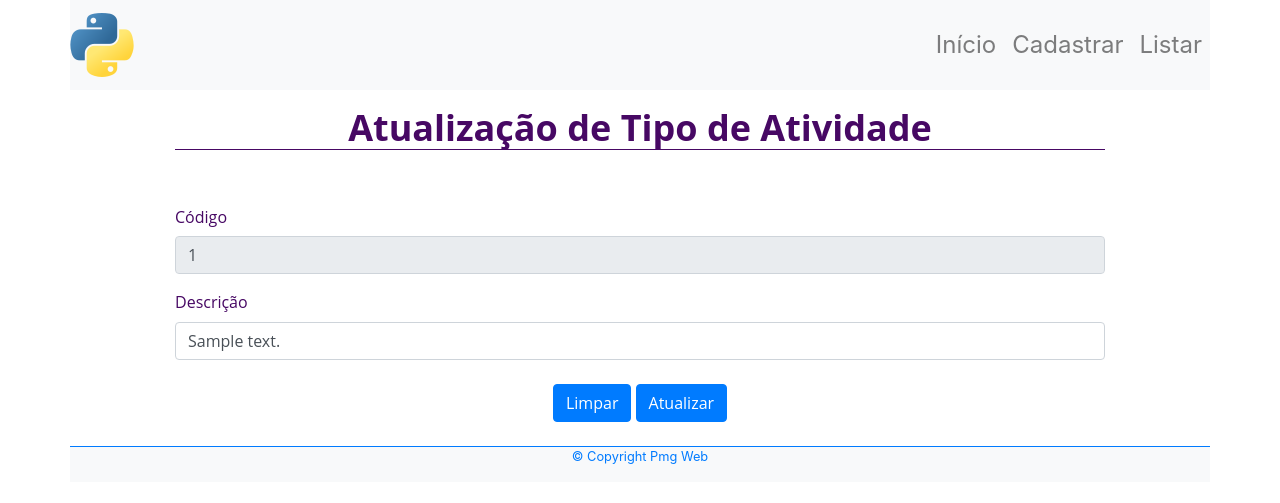
After one commit to msferreira-prof/abcdosaber_python, a Django app: page /tipodeatividade/carregar_tipodeatividade/1 in a window 1280 px wide. The commit adds this page. Shown: the top 503 px of the page. Run offline with Django 4.2, Linux system fonts and the light colour scheme; tables that the repository leaves empty hold one stand-in row (values such as "Sample post").

Commit message:
Processo de atualização de registros no app Tipo de Atividade

```diff
--- a/tipodeatividade/forms.py
+++ b/tipodeatividade/forms.py
@@ -1,4 +1,8 @@
 from django import forms
 
 class TipoDeAtividadeForm(forms.Form):
-    descricao = forms.CharField(max_length=100, required=False, help_text='Informe a descrição do Tipo de Atividade')
+    descricao = forms.CharField(max_length=100, required=True, help_text='Informe a descrição do Tipo de Atividade')
+
+class TipoDeAtividadeAtualizarForm(forms.Form):
+    codigo = forms.IntegerField(required=True, help_text='Informe o código do Tipo de Atividade')
+    descricao = forms.CharField(max_length=100, required=True, help_text='Informe a descrição do Tipo de Atividade')
--- /dev/null
+++ b/tipodeatividade/templates/tipodeatividade/atualizarTipoDeAtividade.html
@@ -0,0 +1,50 @@
+{% extends "base_template.html" %}
+
+{% block title %}
+    <title>Tipos de Atividade</title>
+{% endblock  %}
+
+{% block menu %}
+<div class="collapse navbar-collapse justify-content-end" id="mynavbar">
+    <div class="navbar-nav">
+        <a href="/" class="nav-link">Início</a>
+        <a href="{% url 'tipodeatividade:cadastro' %}" class="nav-link">Cadastrar</a>
+        <a href="{% url 'tipodeatividade:listar' %}" class="nav-link">Listar</a>
+    </div>
+</div>
+{% endblock %}
+
+{% block corpo %}
+<!-- main -->
+<main class="container m-2 w-75 mx-auto my-font-family">
+
+    <div class="row">
+        <div class="col text-center m-0">
+            <h2 class="mt-2 mb-5 my-h2">Atualização de Tipo de Atividade</h2>
+        </div>
+    </div>
+
+    <!-- formulario HTML -->
+    <form name="TipoDeAtividadeAtualizarForm" action="{% url 'tipodeatividade:atualizar_tipodeatividade'%}" method="post" class="my-label-color-purple">
+        {% csrf_token %}
+
+        <div class="form-group">
+            <label for="idCodigo" class="col-form-label">Código</label>
+            <input class="form-control" type="text" id="idCodigo" name="codigo" value="{{ tipodeatividade.codigo }}" readonly>
+        </div>
+
+        <div class="form-group">
+            <label for="idDescricao">Descrição</label>
+            <input class="form-control" type="text" id="idDescricao" name="descricao" value="{{ tipodeatividade.descricao }}" maxlength="70" required>
+        </div>
+
+        <div class="form-group my-4 text-center">
+            <input type="reset" value="Limpar" class="btn btn-primary btn-md">
+            <input type="submit" value="Atualizar" class="btn btn-primary btn-md">
+        </div>
+
+    </form>
+
+</main>
+
+{% endblock %}
--- a/tipodeatividade/templates/tipodeatividade/listarTiposAtividade.html
+++ b/tipodeatividade/templates/tipodeatividade/listarTiposAtividade.html
@@ -59,7 +59,7 @@
                         <td class="text-center"> {{ ta.codigo }} </td>
                         <td class="text-"> {{ ta.descricao }} </td>
                         <td>
-                            <a href="#" class="btn btn-mini"><i class="far fa-edit"></i></a>
+                            <a href="{% url 'tipodeatividade:carregar_tipodeatividade' ta.codigo %}" class="btn btn-mini"><i class="far fa-edit"></i></a>
                             <button type="button" class="btn" role="button" data-target="#modalExcluirTipoDeAtividade"
                                 data-toggle="modal" data-descricao="{{ta.descricao}}"
                                 data-url="{% url 'tipodeatividade:excluir_tipodeatividade' ta.codigo %}">
--- a/tipodeatividade/urls.py
+++ b/tipodeatividade/urls.py
@@ -8,4 +8,6 @@ urlpatterns = [
     path("cadastro/", views.carregar_cadastro, name="cadastro"),
     path("cadastrar/", views.cadastrar, name="cadastrar"),
     path("excluir/<int:codigo>", views.excluir, name="excluir_tipodeatividade"),
+    path("carregar_tipodeatividade/<int:codigo>", views.carregar_tipodeatividade, name="carregar_tipodeatividade"),
+    path("atualizarTipoDeAtividade/", views.atualizar, name="atualizar_tipodeatividade"),
 ]
--- a/tipodeatividade/views.py
+++ b/tipodeatividade/views.py
@@ -1,7 +1,8 @@
 from urllib import request
 from django.shortcuts import redirect, render
+import tipodeatividade
 from tipodeatividade.models import TipoDeAtividade
-from tipodeatividade.forms import TipoDeAtividadeForm
+from tipodeatividade.forms import TipoDeAtividadeForm, TipoDeAtividadeAtualizarForm
 
 # Create your views here.
 ## listar os tipos de atividade cadastrados
@@ -44,3 +45,25 @@ def excluir(request, codigo):
     # Já a função render é mais adequada para ser utilizada em casos de cadastro e atualização de registros,
     # onde o usuário deve permanecer na mesma página após a realização da ação.
     return redirect('tipodeatividade:listar')
+
+def carregar_tipodeatividade(request, codigo):
+    # recuperar o tipo de atividade a ser editado
+    tipodeatividade = TipoDeAtividade.objects.get(pk=codigo)
+    contexto = {
+        'tipodeatividade': tipodeatividade,
+    }
+
+    return render(request, 'tipodeatividade/atualizarTipoDeAtividade.html', context=contexto)
+
+def atualizar(request):
+    if request.method == 'POST':
+        form = TipoDeAtividadeAtualizarForm(request.POST)
+        if form.is_valid():
+            dados_tipodeatividade = form.cleaned_data
+
+            codigo = dados_tipodeatividade['codigo']
+            tipodeatividade = TipoDeAtividade.objects.get(pk=codigo)
+            tipodeatividade.descricao = dados_tipodeatividade['descricao']
+            tipodeatividade.save()
+
+    return redirect('tipodeatividade:listar')
```
